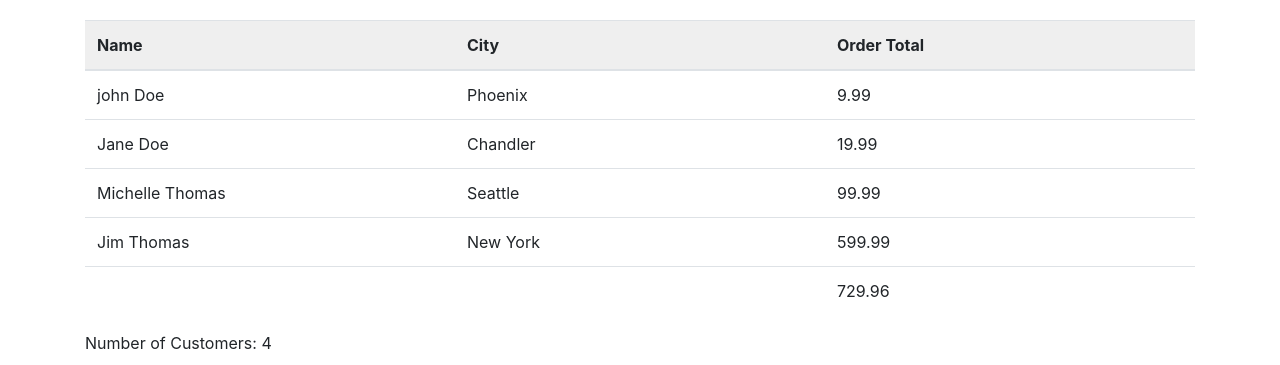
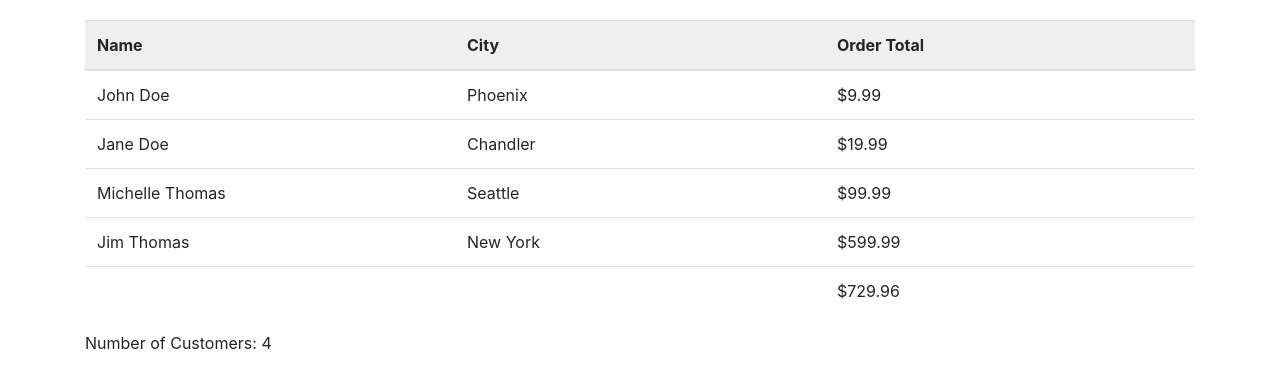
Before and after one commit to KelvinWanyama/customer-order-app, an Angular app: page / in a window 1280 px wide. Shown: the part 169-534 px from the top of the page. Built offline with nearby package versions, Linux system fonts and the light colour scheme.

Commit message:
Custom Angular pipes

```diff
--- a/src/app/customers-list/customers-list.component.html
+++ b/src/app/customers-list/customers-list.component.html
@@ -12,17 +12,17 @@
     <tr *ngFor="let customer of filteredCustomers">
         <td>
             <a>
-              {{customer.name}}
+              {{customer.name | capitalize}}
 
             </a>
         </td>
         <td>{{customer.city}}</td>
-        <td>{{customer.orderTotal}}</td>
+        <td>{{customer.orderTotal | currency:currencyCode:'symbol'}}</td>
     </tr>
     <tr *ngIf="filteredCustomers && filteredCustomers.length">
         <td colspan="2">&nbsp;</td>
         <td>
-          {{customersOrderTotal}}
+          {{customersOrderTotal | currency:currencyCode:'symbol'}}
 
         </td>
     </tr>
--- a/src/app/customers-list/customers-list.component.ts
+++ b/src/app/customers-list/customers-list.component.ts
@@ -8,8 +8,7 @@ import { ICustomer } from '../shared/interfaces';
 })
 export class CustomersListComponent implements OnInit {
   private _customers: ICustomer[] = [];
-  @Input()
-  public get customers() : ICustomer[] {
+  @Input() get customers() : ICustomer[] {
     return this._customers;
   }
 
--- a/src/app/customers/customers.module.ts
+++ b/src/app/customers/customers.module.ts
@@ -5,10 +5,11 @@ import { CommonModule } from '@angular/common';
 import { CustomersComponent } from './customers.component';
 import { CustomersListComponent } from '../customers-list/customers-list.component';
 import { FilterTextboxComponent } from '../customers-list/filter-textbox.component';
+import { SharedModule } from '../shared/shared.module';
 
 @NgModule({
   declarations: [ CustomersComponent, CustomersListComponent, FilterTextboxComponent ],
-  imports: [  CommonModule ],
+  imports: [  CommonModule, SharedModule ],
   exports: [ CustomersComponent]
 })
 export class CustomersModule { }
--- /dev/null
+++ b/src/app/shared/capitalize.pipe.ts
@@ -0,0 +1,11 @@
+import { Pipe, PipeTransform } from '@angular/core';
+
+@Pipe({ name: 'capitalize'})
+export class CapitalizePipe implements PipeTransform{
+  transform(value: any){
+    if(value){
+      return value.charAt(0).toUpperCase() + value.slice(1);
+    }
+    return value;
+  }
+}
--- a/src/app/shared/shared.module.ts
+++ b/src/app/shared/shared.module.ts
@@ -1,7 +1,8 @@
 import { NgModule } from '@angular/core'
+import { CapitalizePipe } from './capitalize.pipe';
 
 @NgModule({
-  declarations: [],
-  exports: []
+  declarations: [CapitalizePipe],
+  exports: [CapitalizePipe]
 })
 export class SharedModule{}
```
